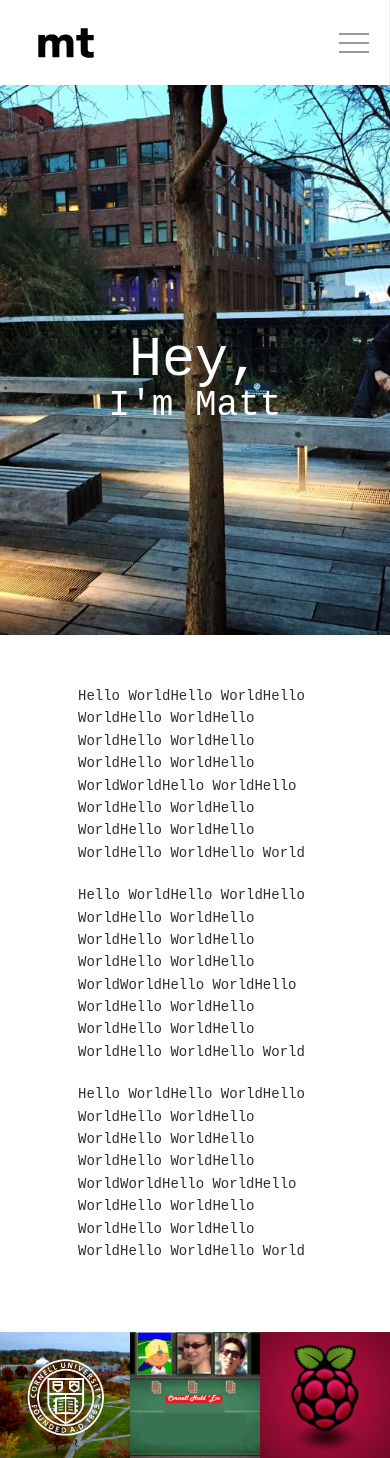
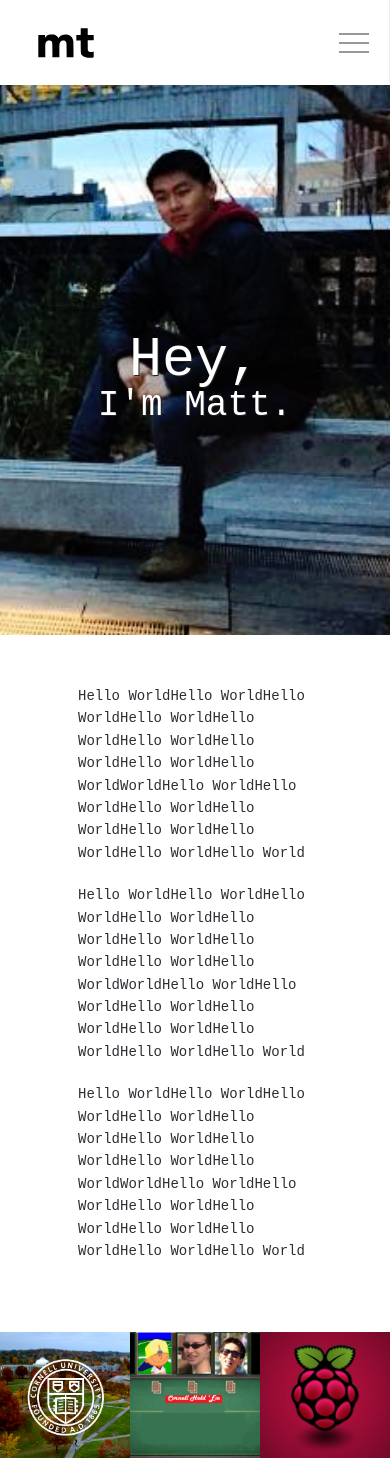
Before and after one commit to mteng513/mteng513.github.io, a Jekyll site: the page built from index.html, in a window 390 px wide, cut to the strip 0-1458 px from the top of the page. Built offline with Jekyll 4.4.1, drawn with Linux system fonts in a browser that asks for light colours; Markdown is read by kramdown in place of the engine named in the settings.

Commit message:
Fixing mobile view

```diff
--- a/_includes/section-about.html
+++ b/_includes/section-about.html
@@ -1 +1 @@
-<section class="about"><div class="flex"><div class="col-1"><h2>Hey,</h2><p class="home-lead">I'm Matt</p></div></div></section>
+<section class="about"><div class="flex"><div class="col-1"><h2>Hey,</h2><p class="home-lead">I'm Matt.</p></div></div></section>
--- a/_pugfiles/section-about.pug
+++ b/_pugfiles/section-about.pug
@@ -2,4 +2,4 @@ section.about
   .flex
     .col-1
       h2 Hey,
-      p.home-lead I'm Matt
+      p.home-lead I'm Matt.
--- a/assets/css/3-sections/home-portfolio.sass
+++ b/assets/css/3-sections/home-portfolio.sass
@@ -59,8 +59,11 @@ section.portfolio
 
   @media (max-width: 640px)
     .description-wrap
-      margin-top: 100px
+      margin-top: 40px
+      margin-bottom: 0px
       width: 100%
+    .home-lead
+      text-align: center
 
   @media (max-width: 1024px) and (min-width: 640px)
     .thumbnail
--- a/assets/css/main.css
+++ b/assets/css/main.css
@@ -618,11 +618,13 @@ section.about {
     margin-left: 1.2em;
     margin-top: 5.4em;
     margin-bottom: 0em;
-    line-height: 1; }
+    line-height: 1;
+    text-shadow: 1px 1px #222; }
   section.about .home-lead {
     margin-left: 1.85em;
     padding-bottom: 5.2em;
-    color: white; }
+    color: white;
+    text-shadow: 1px 1px #222; }
 
 @media (max-width: 1080px) {
   section.about {
@@ -640,10 +642,7 @@ section.about {
 @media (max-width: 768px) {
   section.about {
     background-image: url(../images/about.jpg);
-    height: 50vh;
-    -webkit-box-pack: center;
-        -ms-flex-pack: center;
-            justify-content: center; }
+    height: 50vh; }
     section.about h2, section.about .home-lead {
       position: relative;
       margin-left: auto;
@@ -654,8 +653,29 @@ section.about {
   section.about h2, section.about .home-lead {
     position: relative;
     top: 50%;
-    text-align: center;
-    max-width: 300px; } }
+    max-width: 300px;
+    -webkit-box-pack: center;
+        -ms-flex-pack: center;
+            justify-content: center;
+    -webkit-box-align: center;
+        -ms-flex-align: center;
+            align-items: center;
+    text-align: center; } }
+
+@media (max-width: 480px) {
+  section.about {
+    background-image: url(../images/aboutsmall.png); }
+  h2, .home-lead {
+    position: relative;
+    top: 50%;
+    max-width: 300px;
+    -webkit-box-pack: center;
+        -ms-flex-pack: center;
+            justify-content: center;
+    -webkit-box-align: center;
+        -ms-flex-align: center;
+            align-items: center;
+    text-align: center; } }
 
 section.blog {
   background: -webkit-linear-gradient(53deg, #111266, #3E1166, #21114F);
@@ -738,8 +758,11 @@ section.portfolio {
             transform: translate(0%, 0%); }
   @media (max-width: 640px) {
     section.portfolio .description-wrap {
-      margin-top: 100px;
-      width: 100%; } }
+      margin-top: 40px;
+      margin-bottom: 0px;
+      width: 100%; }
+    section.portfolio .home-lead {
+      text-align: center; } }
   @media (max-width: 1024px) and (min-width: 640px) {
     section.portfolio .thumbnail {
       width: 50%; } }
```
Also changed, not shown: assets/css/0-tools/fonts.scss (+26 -12 lines), assets/css/3-sections/home-about.sass (+20 -2 lines), assets/images/about.jpg, assets/images/aboutsmall.png (added), 2 other files.
